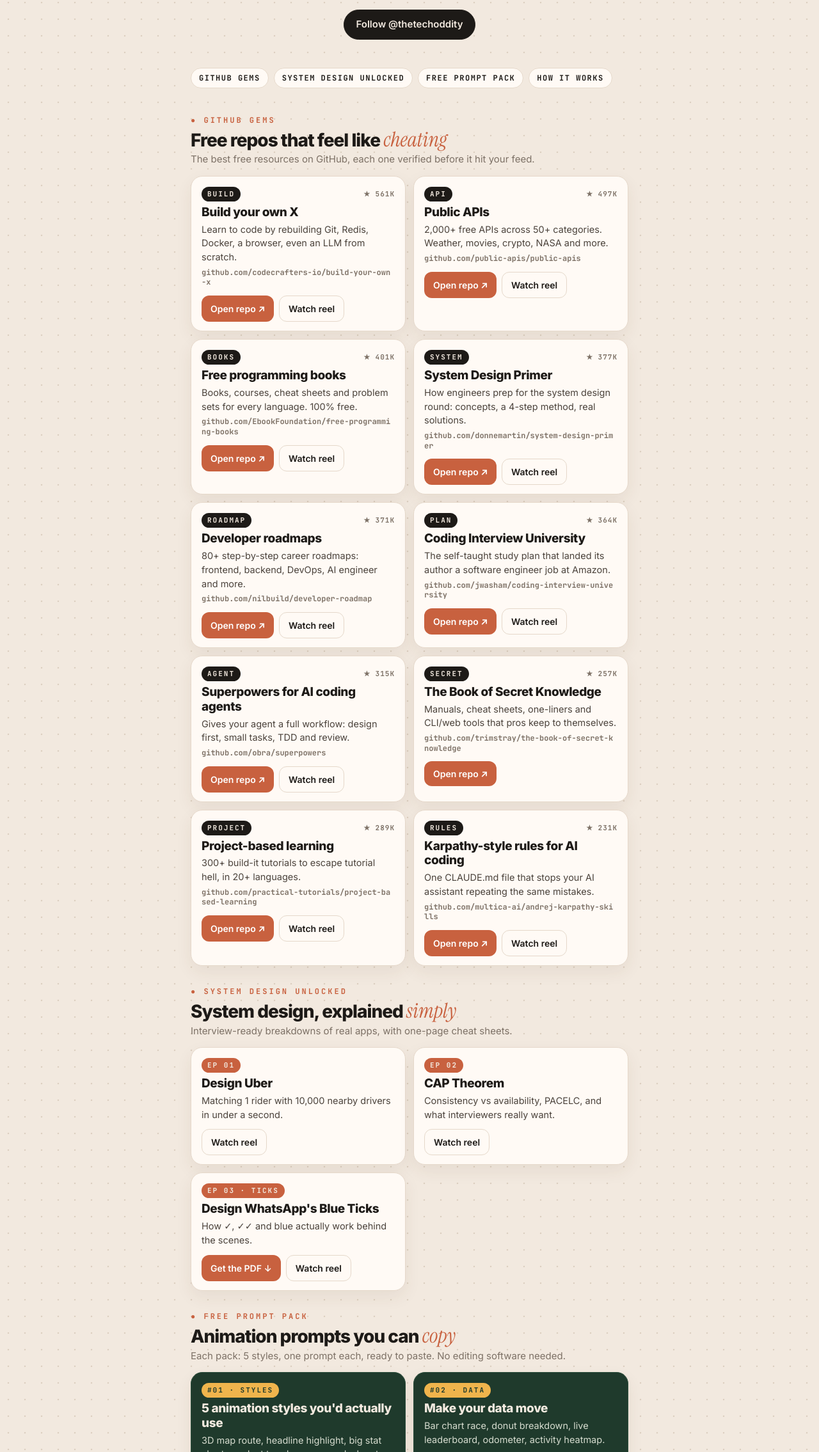
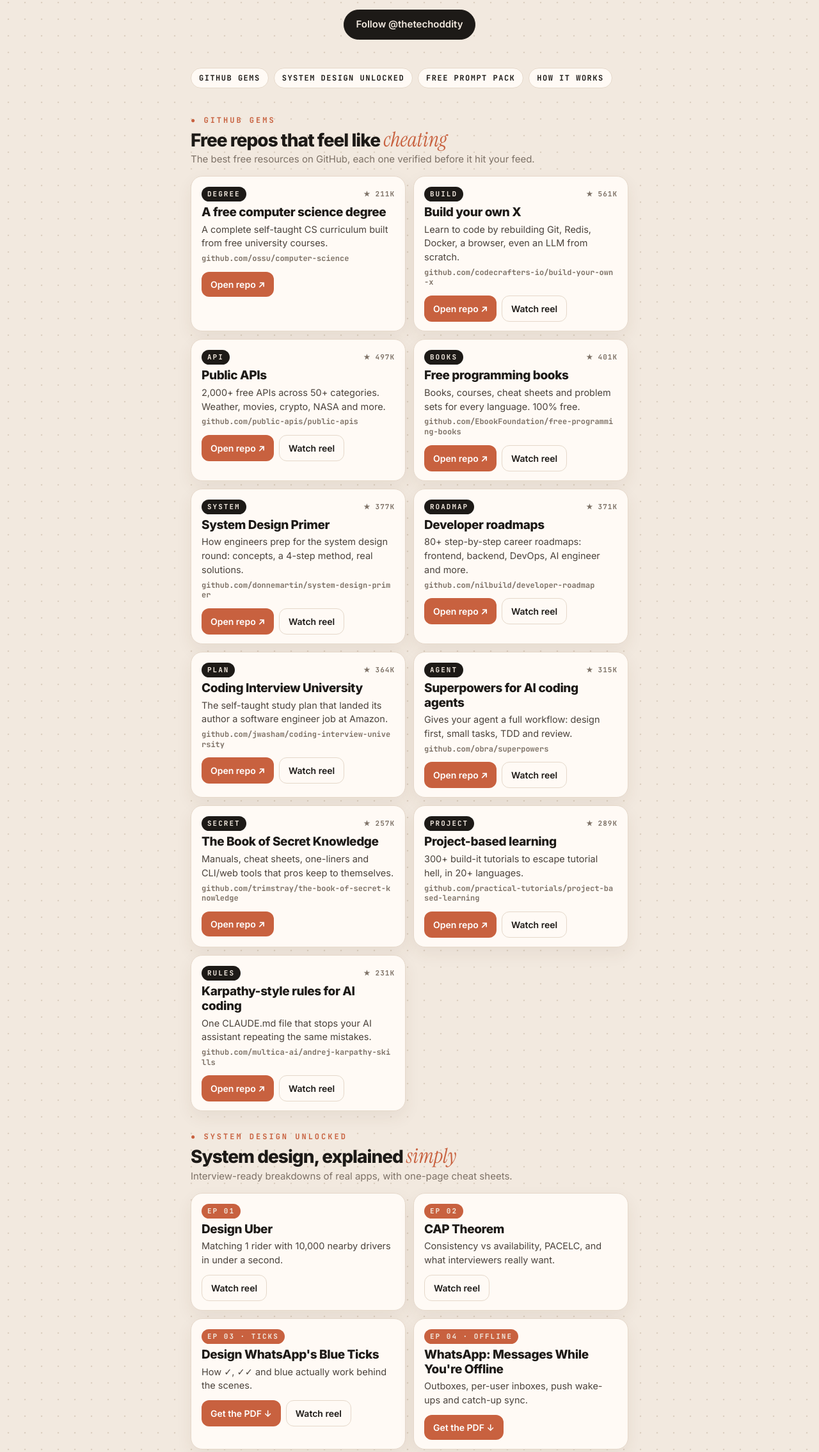
Before and after one commit to TheTechOddity/thetechoddity.github.io, a plain HTML site: page index.html in a window 1280 px wide. Shown: the part 269-2539 px from the top of the page at 64% size. Drawn offline with Linux system fonts and the light colour scheme.

Commit message:
Show System Design EP 04 (OFFLINE) and GitHub Gems EP 11 (DEGREE): reels are live
Co-Authored-By: Claude Opus 5.5 <noreply@anthropic.com>
Claude-Session: https://claude.ai/code/session_01RxKcDKo4mXwSaWEmXyPrN4

```diff
--- a/index.html
+++ b/index.html
@@ -94,7 +94,7 @@ const SECTIONS = [
     sub:'The best free resources on GitHub, each one verified before it hit your feed.',
     items:[
       {live:false, kw:'LISTS', title:'The list of lists', desc:'The #2 most-starred repo on GitHub: 600+ curated lists on every topic, from Python to security.', repo:'sindresorhus/awesome', stars:'535K', reel:''},
-      {live:false, kw:'DEGREE', title:'A free computer science degree', desc:'A complete self-taught CS curriculum built from free university courses.', repo:'ossu/computer-science', stars:'211K', reel:''},
+      {live:true, kw:'DEGREE', title:'A free computer science degree', desc:'A complete self-taught CS curriculum built from free university courses.', repo:'ossu/computer-science', stars:'211K', reel:''},
       {live:true, kw:'BUILD', title:'Build your own X', desc:'Learn to code by rebuilding Git, Redis, Docker, a browser, even an LLM from scratch.', repo:'codecrafters-io/build-your-own-x', stars:'561K', reel:'DfVHuzltSdv'},
       {live:true, kw:'API', title:'Public APIs', desc:'2,000+ free APIs across 50+ categories. Weather, movies, crypto, NASA and more.', repo:'public-apis/public-apis', stars:'497K', reel:'DfWP7fmNbMs'},
       {live:true, kw:'BOOKS', title:'Free programming books', desc:'Books, courses, cheat sheets and problem sets for every language. 100% free.', repo:'EbookFoundation/free-programming-books', stars:'401K', reel:'DfVF-kcNK5e'},
@@ -112,7 +112,7 @@ const SECTIONS = [
       {live:true, kw:'EP 01', title:'Design Uber', desc:'Matching 1 rider with 10,000 nearby drivers in under a second.', reel:'DfexN_ctWm4'},
       {live:true, kw:'EP 02', title:'CAP Theorem', desc:'Consistency vs availability, PACELC, and what interviewers really want.', reel:'DfgnbtdtdMH'},
       {live:true, kw:'EP 03 · TICKS', title:"Design WhatsApp's Blue Ticks", desc:'How ✓, ✓✓ and blue actually work behind the scenes.', pdf:'files/sdu-03-whatsapp-blue-ticks.pdf', reel:'DfiQzy0SB9R'},
-      {live:false, kw:'EP 04 · OFFLINE', title:'WhatsApp: Messages While You\'re Offline', desc:'Outboxes, per-user inboxes, push wake-ups and catch-up sync.', pdf:'files/sdu-04-whatsapp-offline.pdf'},
+      {live:true, kw:'EP 04 · OFFLINE', title:'WhatsApp: Messages While You\'re Offline', desc:'Outboxes, per-user inboxes, push wake-ups and catch-up sync.', pdf:'files/sdu-04-whatsapp-offline.pdf'},
       {live:false, kw:'EP 05 · ORDER', title:'WhatsApp: Why Messages Never Arrive Out of Order', desc:'Sequence numbers, gaps, duplicates and the hotspot trade-off.', pdf:'files/sdu-05-whatsapp-order.pdf'},
     ]},
   { id:'prompt-packs', cls:'fpp', label:'● Free Prompt Pack', title:'Animation prompts you can <em>copy</em>',
```
